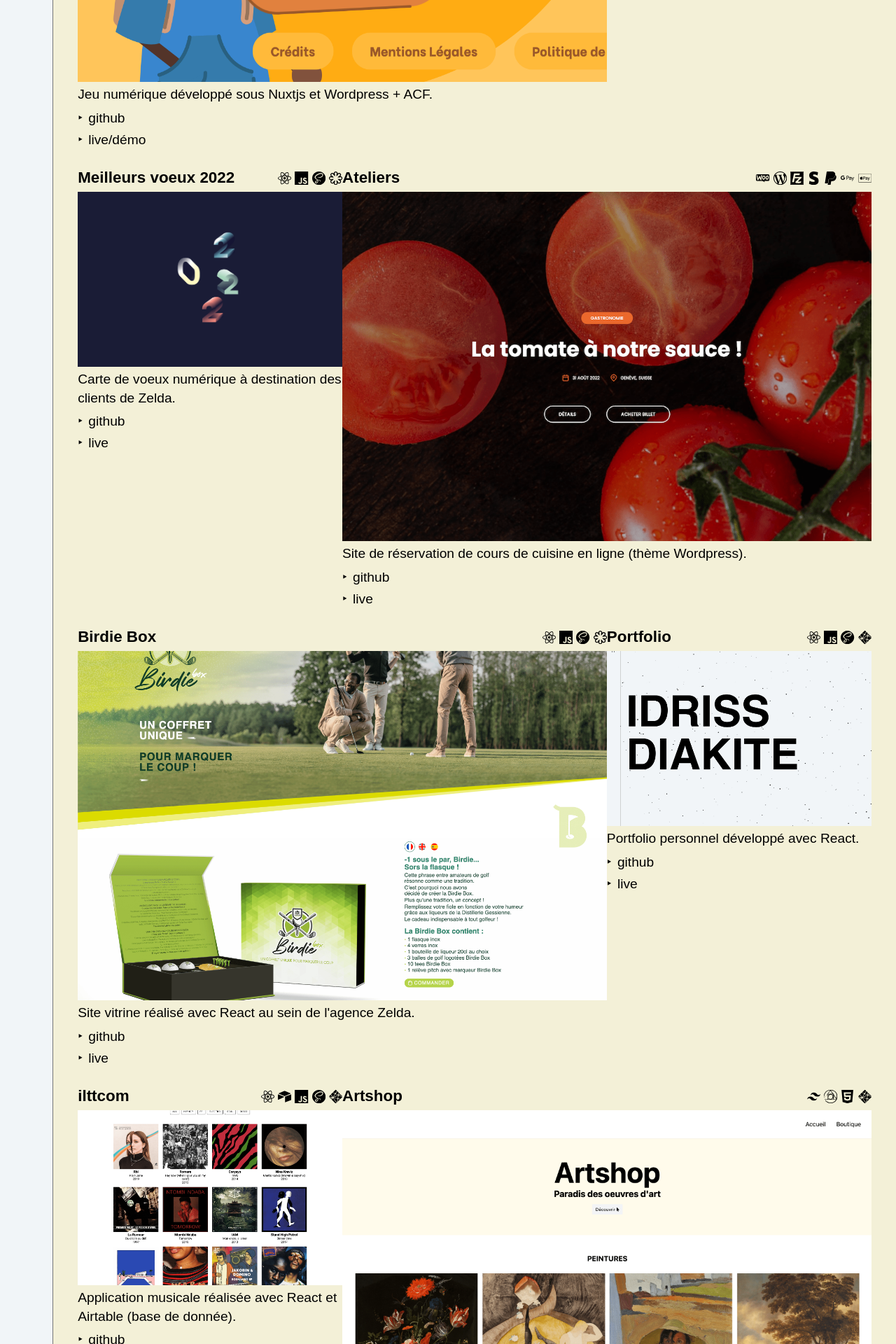
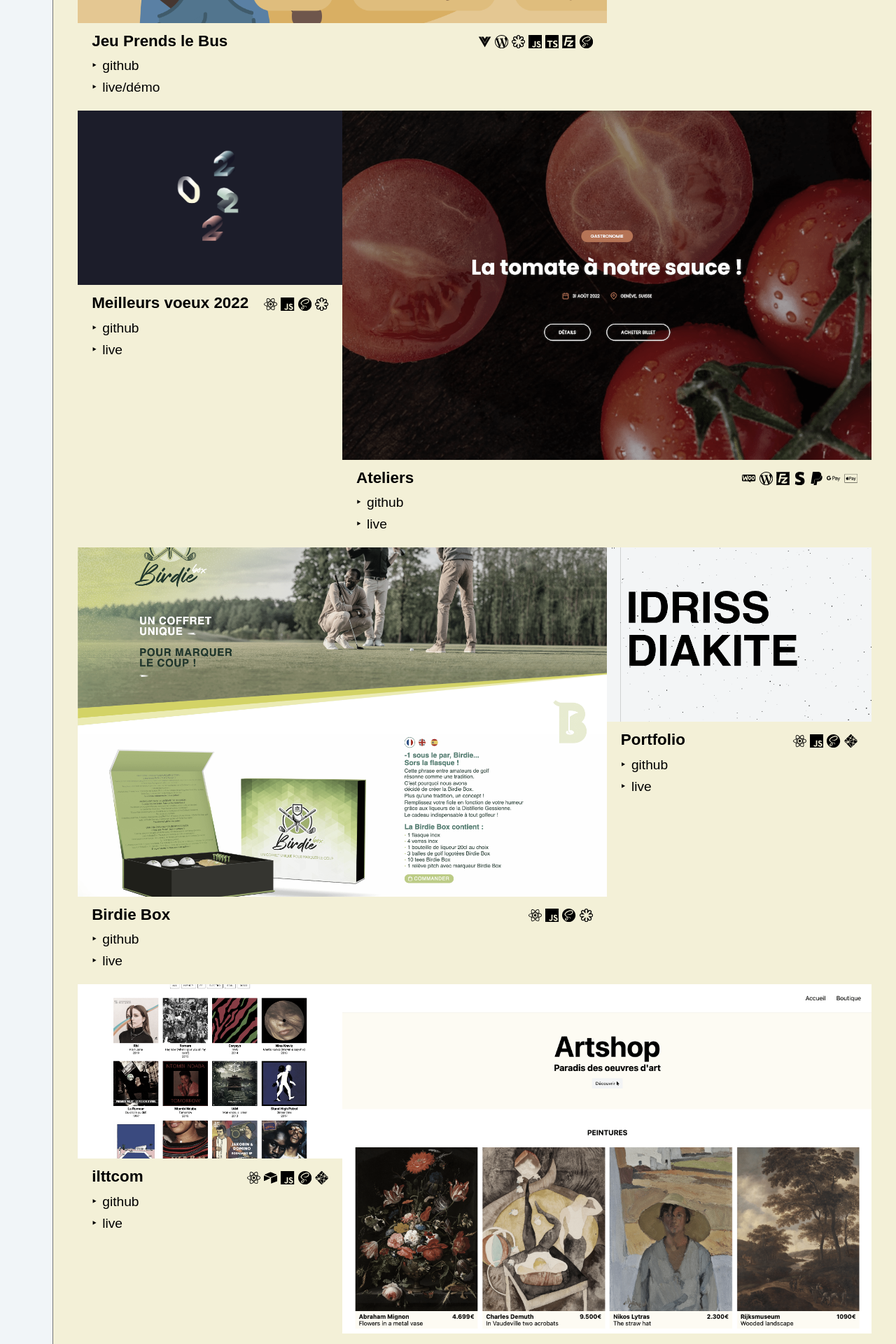
Before and after one commit to idrissdiakite/portfolio-react, a React (Create React App) app: page /projets in a window 1280 px wide. Shown: the part 620-2540 px from the top of the page at 70% size. Built offline with nearby package versions, Linux system fonts and the light colour scheme; a web font is replaced by a local one.

Commit message:
🎨 [PROJECTS/CARDS] Updated content & layout

```diff
--- a/src/components/Projects/cards.js
+++ b/src/components/Projects/cards.js
@@ -59,8 +59,7 @@ const projects = [
         <li><SiSass className="sass" title="Sass" /></li>
       </ul>
     ),
-    img: <img src={jeu} alt="Jeu Prends le Bus" className="card__image" loading="lazy" />,
-    description: (<p>Jeu numérique développé sous Nuxtjs et Wordpress + ACF.</p>),
+    img: <img src={jeu} alt="Jeu Prends le Bus" loading="lazy" />,
     links: (
       <ul>
         <li><span>‣</span><a href="https://github.com/idrissdiakite/jeu-prends-le-bus-nuxt" target="_blank" rel="noreferrer">github</a></li>
@@ -80,8 +79,7 @@ const projects = [
         <li><SiSass className="sass" title="Sass" /></li>
       </ul>
     ),
-    img: <img src={paillet} alt="Paillet" className="card__image" loading="lazy" />,
-    description: (<p>Développement d'un thème Wordpress (+ ACF) from scratch.</p>),
+    img: <img src={paillet} alt="Paillet" loading="lazy" />,
     links: (
       <ul>
         <li><span>‣</span><a href="https://github.com/idrissdiakite/paillet-wordpress" target="_blank" rel="noreferrer">github</a></li>
@@ -98,8 +96,7 @@ const projects = [
         <li><SiSvg className="svg" title="SVG" /></li>
       </ul>
     ),
-    img: <img src={zeldaNY} alt="birdie box" className="card__image" loading="lazy" />,
-    description: (<p>Carte de voeux numérique à destination des clients de Zelda.</p>),
+    img: <img src={zeldaNY} alt="birdie box" loading="lazy" />,
     links: (
       <ul>
         <li><span>‣</span><a href="https://github.com/idrissdiakite/zelda-happy-new-year" target="_blank" rel="noreferrer">github</a></li>
@@ -120,8 +117,7 @@ const projects = [
         <li><SiApplepay title="Apple Pay" /></li>
       </ul>
     ),
-    img: <img src={ateliers} alt="birdie box" className="card__image" loading="lazy" />,
-    description: (<p>Site de réservation de cours de cuisine en ligne (thème Wordpress).</p>),
+    img: <img src={ateliers} alt="birdie box" loading="lazy" />,
     links: (
       <ul>
         <li><span>‣</span><a href="https://github.com/idrissdiakite/ateliers-wordpress" target="_blank" rel="noreferrer">github</a></li>
@@ -139,8 +135,7 @@ const projects = [
         <li><SiSvg className="svg" title="SVG" /></li>
       </ul>
     ),
-    img: <img src={birdiebox} alt="birdie box" className="card__image" loading="lazy" />,
-    description: (<p>Site vitrine réalisé avec React au sein de l'agence Zelda.</p>),
+    img: <img src={birdiebox} alt="birdie box" loading="lazy" />,
     links: (
       <ul>
         <li><span>‣</span><a href="https://github.com/idrissdiakite/birdie-box" target="_blank" rel="noreferrer">github</a></li>
@@ -158,8 +153,7 @@ const projects = [
         <li><SiNetlify className="netlify" title="Netlify" /></li>
       </ul>
     ),
-    img: <img src={portfolio} alt="portfolio" className="card__image" loading="lazy" />,
-    description: (<p>Portfolio personnel développé avec React.</p>),
+    img: <img src={portfolio} alt="portfolio" loading="lazy" />,
     links: (
       <ul>
         <li><span>‣</span><a href="https://github.com/idrissdiakite/portfolio-react" target="_blank" rel="noreferrer">github</a></li>
@@ -178,8 +172,7 @@ const projects = [
         <li><SiNetlify className="netlify" title="Netlify" /></li>
       </ul>
     ),
-    img: <img src={ilttcom} alt="ilttcom react" className="card__image" loading="lazy" />,
-    description: (<p>Application musicale réalisée avec React et Airtable (base de donnée).</p>),
+    img: <img src={ilttcom} alt="ilttcom react" loading="lazy" />,
     links: (
       <ul>
         <li><span>‣</span><a href="https://github.com/idrissdiakite/ilttcom-react-airtable" target="_blank" rel="noreferrer">github</a></li>
@@ -197,8 +190,7 @@ const projects = [
         <li><SiNetlify className="netlify" title="Netlify" /></li>
       </ul>
     ),
-    img: (<img src={artshop} alt="Artshop (Tailwind)" className="card__image" loading="lazy" />),
-    description: (<p>Site de vente d'oeuvres d'art mis en forme à l'aide de Tailwind.</p>),
+    img: (<img src={artshop} alt="Artshop (Tailwind)" loading="lazy" />),
     links: (
       <ul>
         <li><span>‣</span><a href="https://github.com/idrissdiakite/artshop-tailwind" target="_blank" rel="noreferrer">github</a></li>
@@ -217,8 +209,7 @@ const projects = [
         <li><SiJavascript className="javascript" title="Javascripthp" /></li>
       </ul>
     ),
-    img: <img src={pictureWp} alt="POC Wordpress" className="card__image" loading="lazy" />,
-    description: (<p>Création d'un thème Wordpress sur-mesure effectué lors de mon stage au sein de l'agence digitale Ultrō.</p>),
+    img: <img src={pictureWp} alt="POC Wordpress" loading="lazy" />,
     links: (
       <ul>
         <li><span>‣</span><a href="https://github.com/idrissdiakite/picture-wordpress-theme" target="_blank" rel="noreferrer">github</a></li>
@@ -237,10 +228,7 @@ const projects = [
         <li><SiCss3 className="css" title="CSS" /></li>
       </ul>
     ),
-    img: (<img src={pictureGatsby} alt="POC gatsby" className="card__image" loading="lazy" />),
-    description: (
-      <p>Intégration dynamique du blog de Picture Organic Clothing via GatsbyJS, un framework basé sur React et alimenté par GraphQL.</p>
-    ),
+    img: (<img src={pictureGatsby} alt="POC gatsby" loading="lazy" />),
     links: (
       <ul>
         <li><span>‣</span><a href="https://github.com/idrissdiakite/picture-wp-gatsbyjs" target="_blank" rel="noreferrer">github</a></li>
@@ -258,12 +246,7 @@ const projects = [
         <li><SiBootstrap className="bootstrap" title="Bootstrap" /></li>
       </ul>
     ),
-    img: (<img src={contact} alt="Gestionnaire de contact" className="card__image" loading="lazy" />),
-    description: (
-      <p>Application Symfony permettant d'afficher une liste de contacts avec
-        diverses informations. Formulaire de connexion, recherche, trie et CRUD
-        complet.</p>
-    ),
+    img: (<img src={contact} alt="Gestionnaire de contact" loading="lazy" />),
     links: (
       <ul>
         <li><span>‣</span><a href="https://github.com/idrissdiakite/gestionnaire-contact" target="_blank" rel="noreferrer">github</a></li>
@@ -280,21 +263,7 @@ const projects = [
         <li><SiBootstrap className="bootstrap" title="Bootstrap" /></li>
       </ul>
     ),
-    img: (
-      <img
-        src={serie}
-        alt="Gestionnaire de séries"
-        className="card__image"
-        loading="lazy"
-      />
-    ),
-    description: (
-      <p>
-        Application Angular permettant d'afficher une liste de séries avec
-        diverses informations (affiche, année de lancement, nombre de saisons,
-        synopsis etc..).
-      </p>
-    ),
+    img: (<img src={serie} alt="Gestionnaire de séries" loading="lazy" />),
     links: (
       <ul>
         <li><span>‣</span><a href="https://github.com/idrissdiakite/series-manager-angular" target="_blank" rel="noreferrer">github</a></li>
@@ -336,20 +305,21 @@ const Cards = () => {
         imageRefs.current[pairIndex] = imageRefs.current[pairIndex] || pair.map(() => createRef())
 
         return (
-          <div onMouseMove={(e) => manageMouseMove(e, pairIndex)} className="cards__wrapper" key={pairIndex}>
+          <div onMouseMove={(e) => manageMouseMove(e, pairIndex)} className="cards" key={pairIndex}>
             {pair.map((project, index) => {
               const cardRef = imageRefs.current[pairIndex][index]
 
               return (
-                <div className="card__container" key={index} ref={cardRef}>
-                  <div className="card">
-                    <div className="card__info">
-                      <p className="card__name">{project.name}</p>
-                      {project.icons}
+                <div className="card" key={index} ref={cardRef}>
+                  <div className="card__wrapper">
+                    <div className="card__image">{project.img}</div>
+                    <div className="card__content">
+                      <div className="card__top">
+                        <p className="card__name">{project.name}</p>
+                        {project.icons}
+                      </div>
+                      <div className="card__links">{project.links}</div>
                     </div>
-                    <div className="card__image--wrapper">{project.img}</div>
-                    <div className="card__description">{project.description}</div>
-                    <div className="card__links">{project.links}</div>
                   </div>
                 </div>
               );
--- a/src/components/Projects/style.scss
+++ b/src/components/Projects/style.scss
@@ -8,18 +8,19 @@
     font-size: 1.2rem;
   }
 
-  .cards__wrapper {
+  .cards {
     display: flex;
     height: 45vw;
-    margin-top: 5rem;
 
-    .card__container {
+    &:not(:first-of-type) { margin-top: 3rem; }
+
+    .card {
       &:nth-of-type(1){ width: 66.66%; }
       &:nth-of-type(2){ width: 33.33%; }
     }
 
     &:nth-child(even){
-      .card__container {
+      .card {
         &:nth-of-type(1){ width: 33.33%; }
         &:nth-of-type(2){ width: 66.66%; }
       }
@@ -27,7 +28,32 @@
   }
 
   .card {
-    &__info {
+    &__image {
+      padding-bottom: 66%;
+      position: relative;
+
+      img {
+        object-fit: cover;
+        position: absolute;
+        height: 100%;
+        width: 100%;
+        left: 0;
+        top: 0;
+        right: 0;
+        bottom: 0;
+        color: transparent;
+        filter: grayscale(0.5);
+        transition: filter 0.5s ease-out;
+
+        &:hover {
+          filter: grayscale(0);
+        }
+      }
+    }
+
+    &__content { padding: 10px 20px; }
+
+    &__top {
       display: flex;
       align-items: flex-end;
       justify-content: space-between;
@@ -44,28 +70,6 @@
       display: flex;
 
       li:not(:first-of-type) { margin-left: 5px; }
-    }
-
-    &__image--wrapper {
-      padding-bottom: 66%;
-      position: relative;
-
-      img {
-        object-fit: cover;
-        position: absolute;
-        height: 100%;
-        width: 100%;
-        left: 0;
-        top: 0;
-        right: 0;
-        bottom: 0;
-        color: transparent;
-      }
-    }
-
-    &__description,
-    &__links {
-      margin-top: 5px;
     }
 
     &__links {
```
